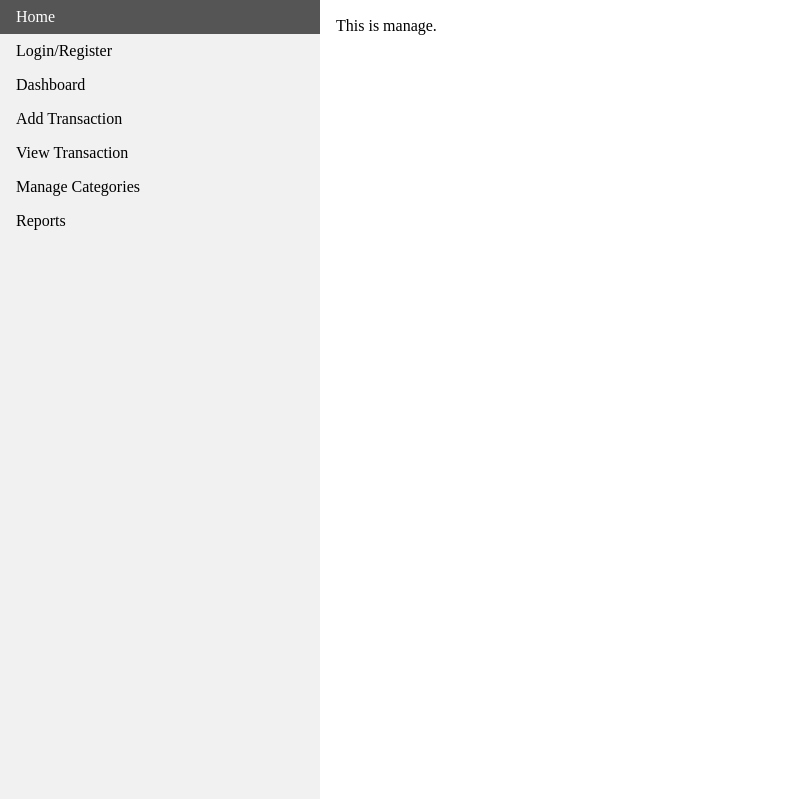
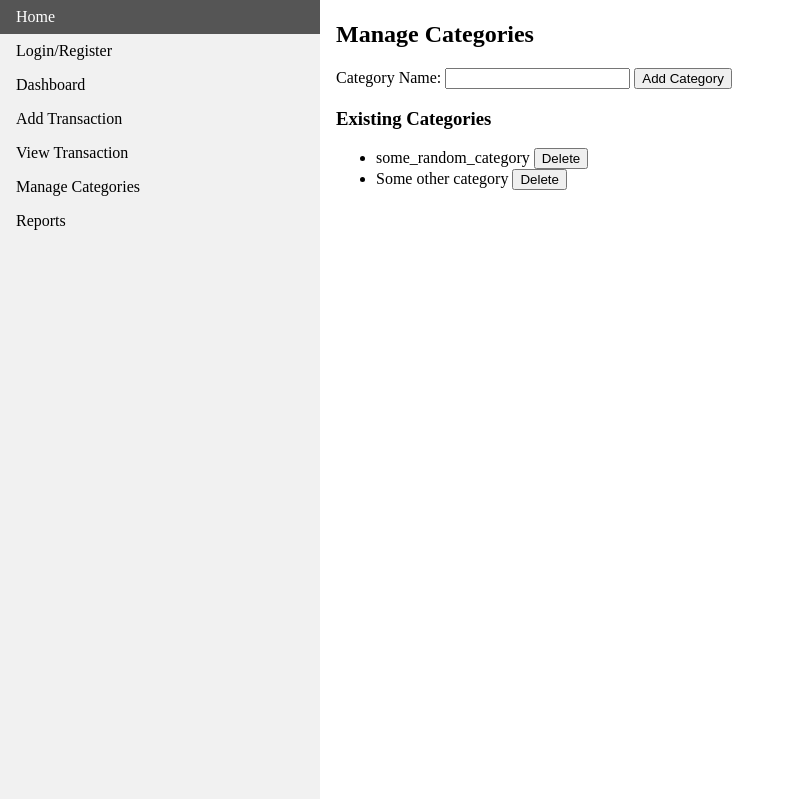
Before and after one commit to can2di/project, a Flask app: page /manage in a window 1280 px wide. Shown: the top 799 px of the page, without its empty margins (0-795 px from the left). Run offline with Flask 3, Linux system fonts and the light colour scheme.

Commit message:
moreFirst commit

```diff
--- a/templates/manage.html
+++ b/templates/manage.html
@@ -2,5 +2,20 @@
 
 {% block content %}
 
-    <p>This is manage.</p>
+<h2>Manage Categories</h2>
+<form>
+  <label for="category-name">Category Name:</label>
+  <input type="text" id="category-name" name="category-name">
+  <button type="submit">Add Category</button>
+</form>
+
+<h3>Existing Categories</h3>
+<ul>
+  <li>some_random_category
+    <button type="button">Delete</button>
+  </li>
+  <li>Some other category
+    <button type="button">Delete</button>
+  </li>
+</ul>
 {% endblock %}
```
